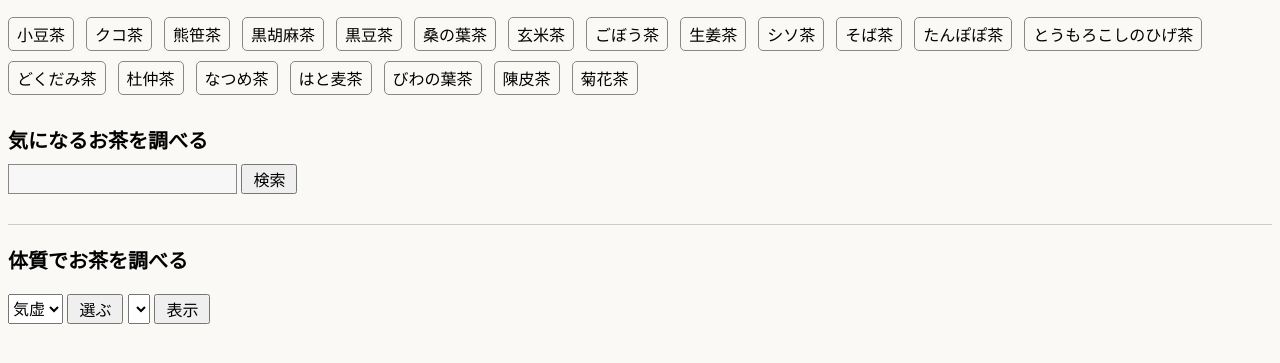
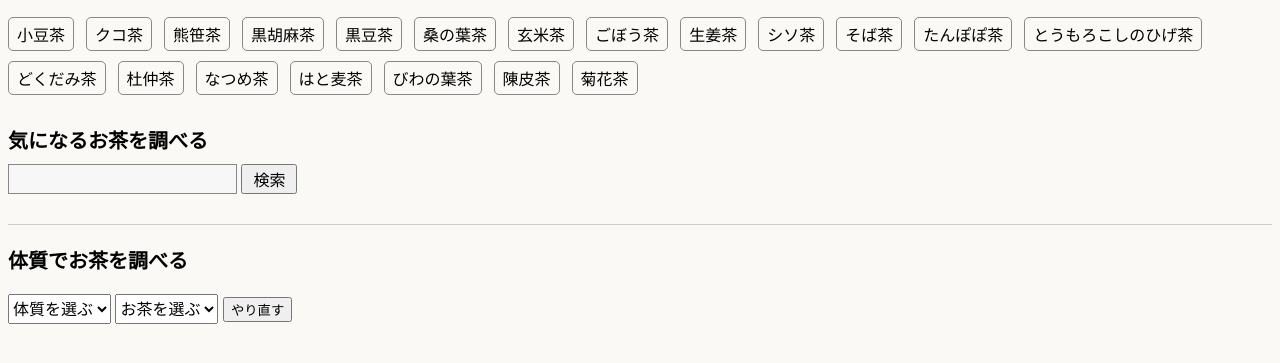
Before and after one commit to mami-yourplace/toyo-tea-web, a plain HTML site: page index.html in a window 1280 px wide. Shown: the part 107-470 px from the top of the page. Drawn offline with Linux system fonts and the light colour scheme.

Commit message:
Add onchange events to select elements

```diff
--- a/index.html
+++ b/index.html
@@ -19,7 +19,8 @@
 
 <p id="constitutionTitle">体質でお茶を調べる</p>
 
-<select id="constitution">
+<select id="constitution" onchange="searchConstitution()">
+    <option value="">体質を選ぶ</option>
     <option>気虚</option>
     <option>気滞</option>
     <option>血虚</option>
@@ -27,13 +28,12 @@
     <option>水滞</option>
 </select>
 
-<button id="constitutionButton" onclick="searchConstitution()">選ぶ</button>
-
-<select id="teaSelect">
+<select id="teaSelect" onchange="showTea()">
+    <option value="">お茶を選ぶ</option>
     <!-- JavaScriptでお茶を入れるための空の選択窓 -->
 </select>
 
-<button id="teaButton" onclick="showTea()">表示</button>
+<button id="resetButton" onclick="resetConstitution()">やり直す</button>
 
 <div id="constitutionResult"></div>
 
```
